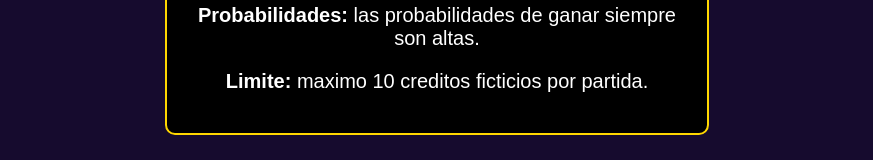
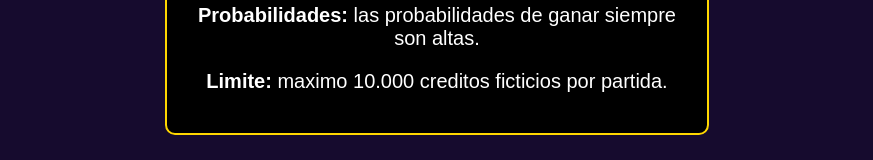
Before and after one commit to jugodepapayawatts/desarrollo-web-grupo-6, a plain HTML site: page Juego.html in a window 1280 px wide. Shown: the part 807-967 px from the top of the page, without its empty margins (203-1076 px from the left). Drawn offline with Linux system fonts and the light colour scheme.

Commit message:
Refactor Juego.html porque decia 10 no 10000
Updated game information and fixed HTML formatting.

```diff
--- a/Juego.html
+++ b/Juego.html
@@ -39,7 +39,7 @@
     <p><b>Tragamonedas:</b> junta 3 simbolos iguales y gana  el premio gordo.</p>
     <p><b>BlackJack:</b> pide cartas para acercate lo mas posible al valor 21 sin pasarte.</p>
     <p><b>Probabilidades:</b> las probabilidades de ganar siempre son altas.</p>
-    <p><b>Limite:</b> maximo 10 creditos ficticios por partida.</p>
+    <p><b>Limite:</b> maximo 10.000 creditos ficticios por partida.</p>
 
   </div>
   <h3>Volver a <a href="index.html" class="boton_inicio">inicio</a> </h3>
```
